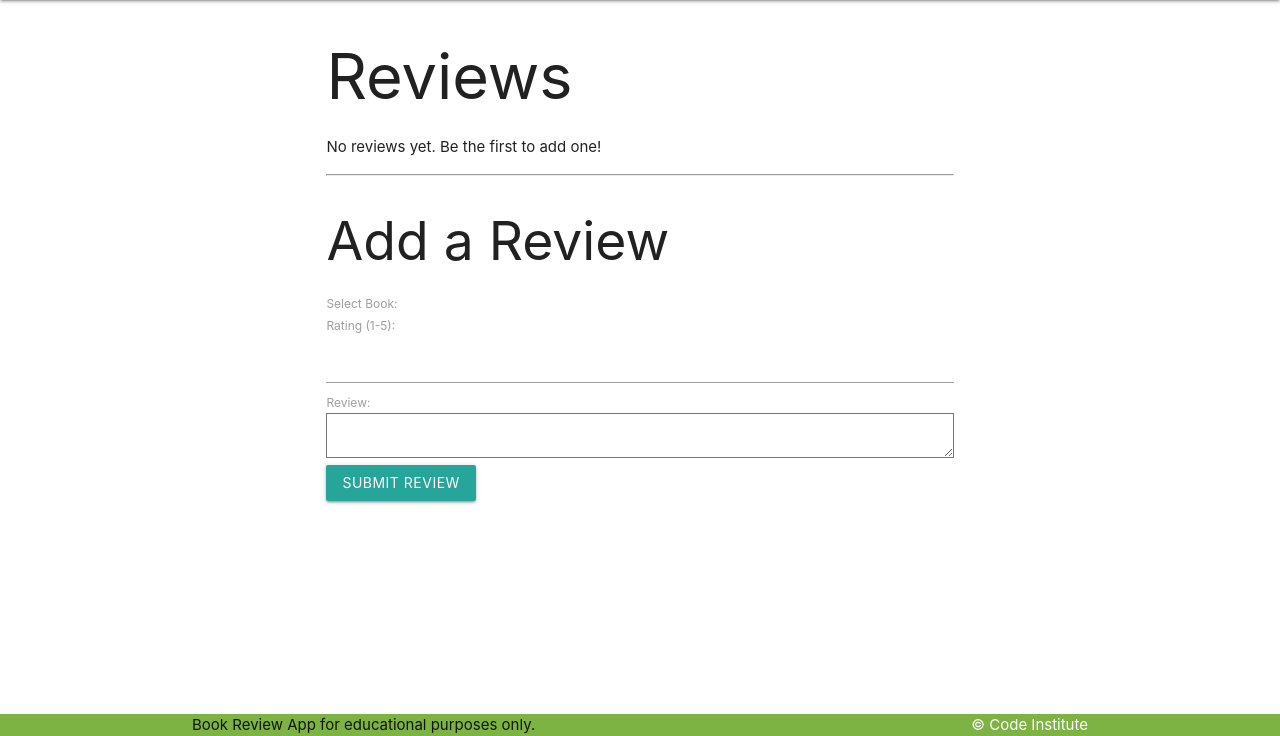
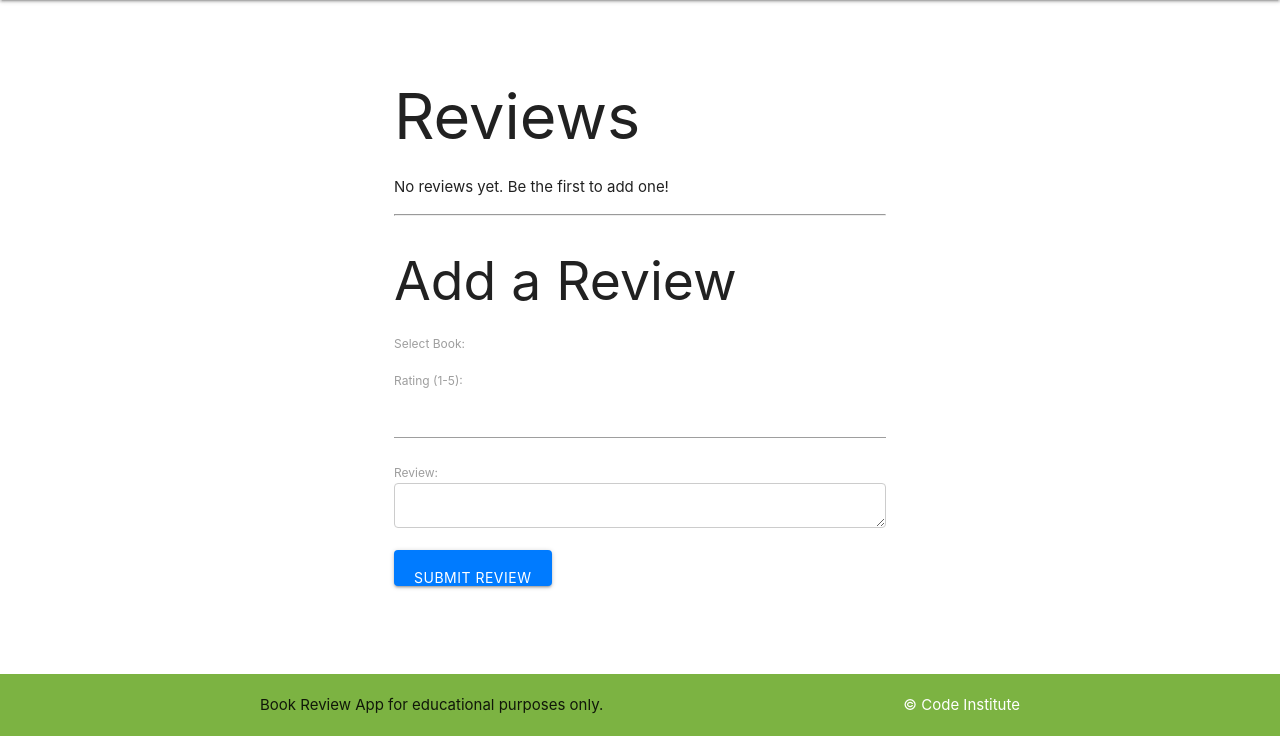
Before and after one commit to Ramil96/book-application, a Flask app: page /reviews in a window 1280 px wide. Shown: the part 64-800 px from the top of the page. Run offline with Flask 3, Linux system fonts and the light colour scheme; data that the repository does not hold is empty.

Commit message:
add css to reviews

```diff
--- a/taskmanager/static/css/style.css
+++ b/taskmanager/static/css/style.css
@@ -7,3 +7,57 @@ body {
 main {
     flex: 1 0 auto;
 }
+
+.container {
+    max-width: 800px;
+    margin: 0 auto;
+    padding: 20px;
+  }
+
+  .reviews-list {
+    display: grid;
+    grid-template-columns: 1fr;
+    gap: 20px;
+  }
+
+  .review-card {
+    border: 1px solid #ccc;
+    border-radius: 8px;
+    padding: 15px;
+    background: #f9f9f9;
+    box-shadow: 0 2px 4px rgba(0, 0, 0, 0.1);
+  }
+
+  .review-card h3 {
+    margin: 0 0 10px;
+    color: #333;
+  }
+
+  .review-card p {
+    margin: 5px 0;
+    color: #555;
+  }
+
+  .review-form .form-group {
+    margin-bottom: 15px;
+  }
+
+  .review-form .form-control {
+    width: 100%;
+    padding: 10px;
+    border: 1px solid #ccc;
+    border-radius: 4px;
+  }
+
+  .review-form .btn-primary {
+    background-color: #007bff;
+    border: none;
+    padding: 10px 20px;
+    color: white;
+    border-radius: 4px;
+    cursor: pointer;
+  }
+
+  .review-form .btn-primary:hover {
+    background-color: #0056b3;
+  }
```
